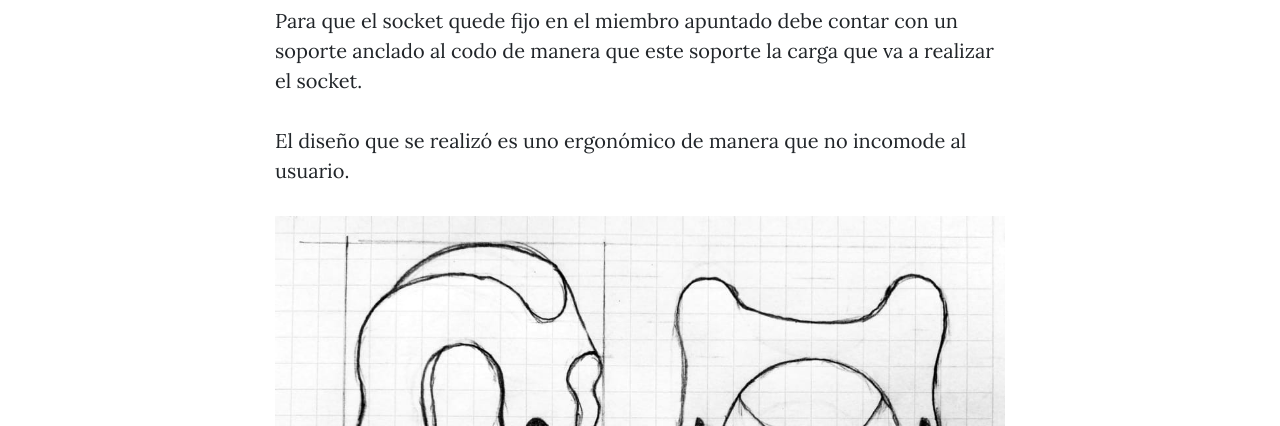
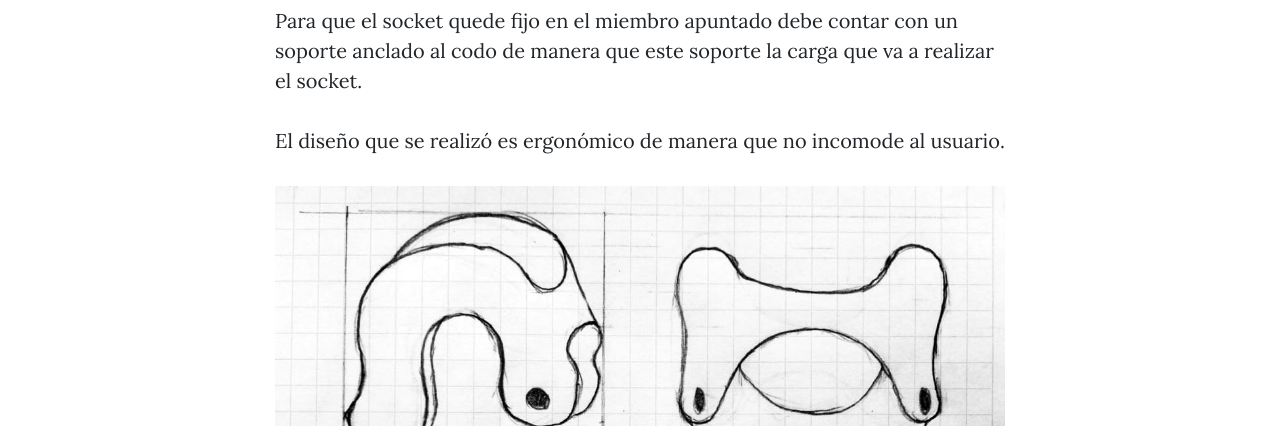
Before and after one commit to maryzc10/ProyectoProtesisDeBrazo, a website: page semana11.html in a window 1280 px wide. Shown: the part 674-1100 px from the top of the page. Drawn offline with nearby package versions, Linux system fonts and the light colour scheme; files that its build step writes are made by us from their sources.

Commit message:
Update semana11.html

```diff
--- a/semana11.html
+++ b/semana11.html
@@ -54,7 +54,7 @@
   <h2> SOPORTE </h2>
 <p>Para que el socket quede fijo en el miembro apuntado debe contar con un soporte anclado al codo de manera que este soporte la carga que va a realizar el socket.
  </p>
-            <p>El diseño que se realizó es uno ergonómico de manera que no incomode al usuario.</p>
+            <p>El diseño que se realizó es ergonómico de manera que no incomode al usuario.</p>
 
              <img src="uploads/soporte.jpeg" class="img-fluid" alt="Image"><br>
              </a>
```
